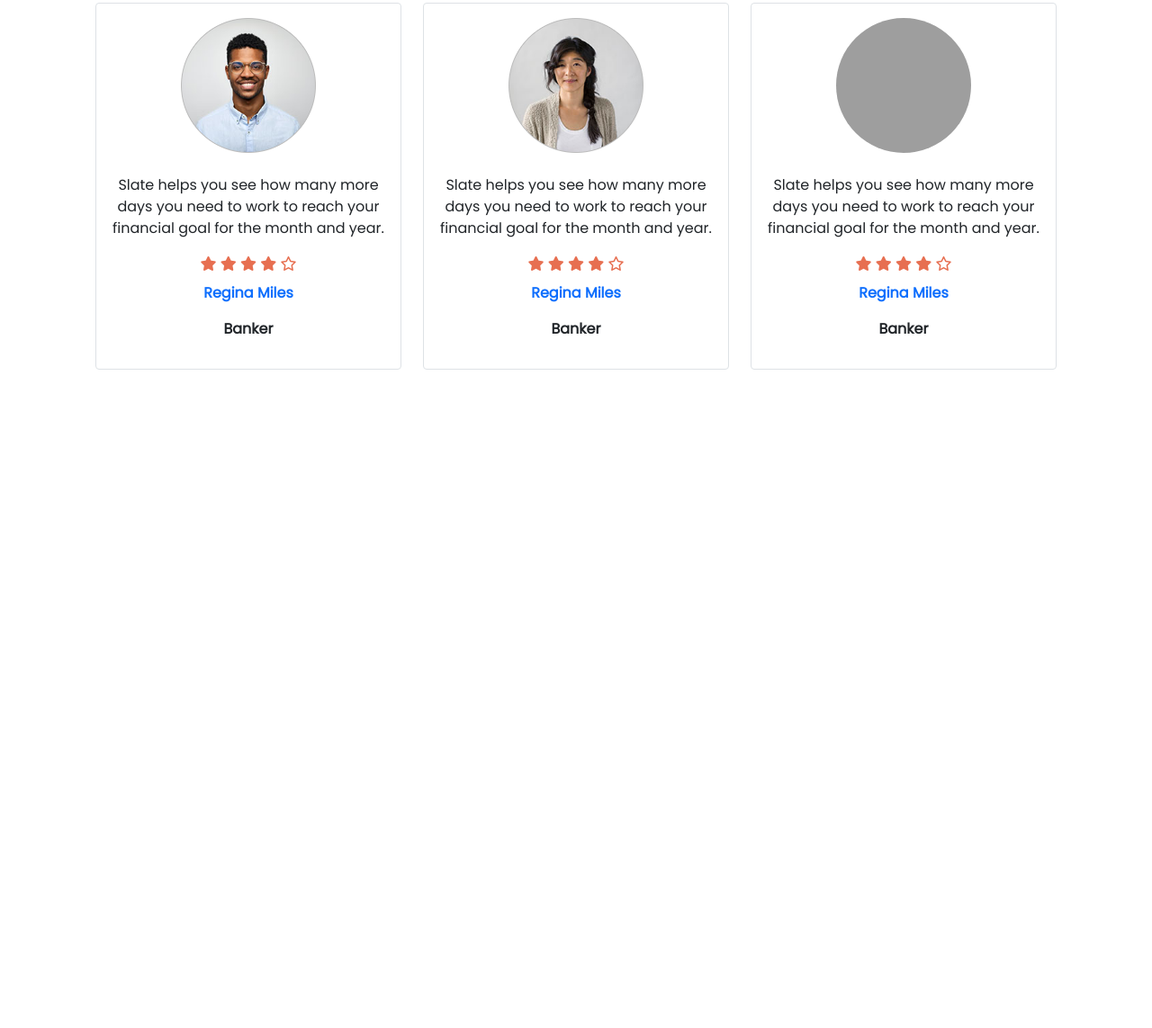
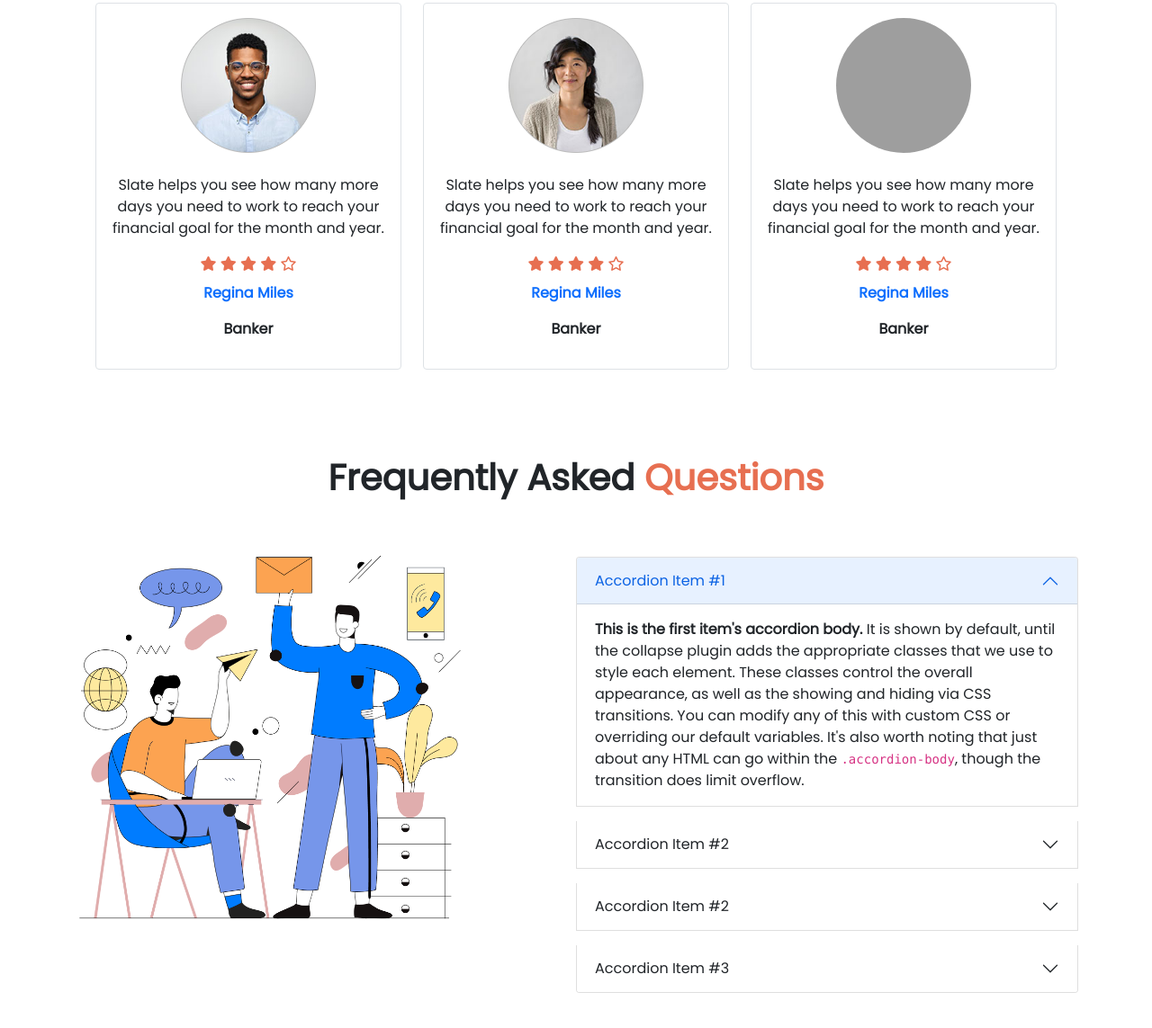
Before and after one commit to pixiem/honda-3, a plain HTML site: page index.html in a window 1280 px wide. Shown: the part 1895-3038 px from the top of the page at 90% size. Before the commit the page ends 2306 px from the top, so only its background shows below. Drawn offline with nearby package versions, Linux system fonts and the light colour scheme; grey boxes are pictures that could not be loaded.

Commit message:
frequently asked questioned answered

```diff
--- a/index.html
+++ b/index.html
@@ -50,6 +50,9 @@
         }
 
         .fa-star {
+            color: #E76F51;
+        }
+        #client-color{
             color: #E76F51;
         }
     </style>
@@ -183,7 +186,7 @@
         </section>
         <section class="pt-5">
             <div class="px-4">
-                <h1 class="text-center fw-bold my-5">Happy Clients says</h1>
+                <h1 class="text-center fw-bold my-5">Happy <span id="client-color"> Clients says</span> </h1>
                 <div class="row gx-4">
                     <div class="col mt-3">
                         <div class="p-3 border rounded-2 d-flex align-items-center flex-column  ">
@@ -251,6 +254,67 @@
                 </div>
             </div>
         </section>
+        <section class="pt-5">
+            <h1 class="text-center fw-bold my-5">Frequently Asked <span id="client-color">  Questions</span> </h1>
+            <div class=" d-flex my-5" >
+                <div class="w-50">
+                    <img src="images/faq.png" width="430px" height="430px" alt="">
+                </div>
+                <div class="w-50">
+                    <div class="accordion" id="accordionExample">
+                        <div class="accordion-item my-3 ">
+                          <h2 class="accordion-header border-1" id="headingOne">
+                            <button class="accordion-button" type="button" data-bs-toggle="collapse" data-bs-target="#collapseOne" aria-expanded="true" aria-controls="collapseOne">
+                              Accordion Item #1
+                            </button>
+                          </h2>
+                          <div id="collapseOne" class="accordion-collapse collapse show" aria-labelledby="headingOne" data-bs-parent="#accordionExample">
+                            <div class="accordion-body">
+                              <strong>This is the first item's accordion body.</strong> It is shown by default, until the collapse plugin adds the appropriate classes that we use to style each element. These classes control the overall appearance, as well as the showing and hiding via CSS transitions. You can modify any of this with custom CSS or overriding our default variables. It's also worth noting that just about any HTML can go within the <code>.accordion-body</code>, though the transition does limit overflow.
+                            </div>
+                          </div>
+                        </div>
+                        <div class="accordion-item my-3">
+                          <h2 class="accordion-header border-3" id="headingTwo">
+                            <button class="accordion-button collapsed" type="button" data-bs-toggle="collapse" data-bs-target="#collapseTwo" aria-expanded="false" aria-controls="collapseTwo">
+                              Accordion Item #2
+                            </button>
+                          </h2>
+                          <div id="collapseTwo" class="accordion-collapse collapse" aria-labelledby="headingTwo" data-bs-parent="#accordionExample">
+                            <div class="accordion-body">
+                              <strong>This is the second item's accordion body.</strong> It is hidden by default, until the collapse plugin adds the appropriate classes that we use to style each element. These classes control the overall appearance, as well as the showing and hiding via CSS transitions. You can modify any of this with custom CSS or overriding our default variables. It's also worth noting that just about any HTML can go within the <code>.accordion-body</code>, though the transition does limit overflow.
+                            </div>
+                          </div>
+                        </div>
+                        <div class="accordion-item my-3">
+                            <h2 class="accordion-header" id="headingTwo">
+                              <button class="accordion-button collapsed" type="button" data-bs-toggle="collapse" data-bs-target="#collapseTwo" aria-expanded="false" aria-controls="collapseTwo">
+                                Accordion Item #2
+                              </button>
+                            </h2>
+                            <div id="collapseTwo" class="accordion-collapse collapse" aria-labelledby="headingTwo" data-bs-parent="#accordionExample">
+                              <div class="accordion-body">
+                                <strong>This is the second item's accordion body.</strong> It is hidden by default, until the collapse plugin adds the appropriate classes that we use to style each element. These classes control the overall appearance, as well as the showing and hiding via CSS transitions. You can modify any of this with custom CSS or overriding our default variables. It's also worth noting that just about any HTML can go within the <code>.accordion-body</code>, though the transition does limit overflow.
+                              </div>
+                            </div>
+                          </div>
+                        <div class="accordion-item my-3 ">
+                          <h2 class="accordion-header" id="headingThree">
+                            <button class="accordion-button collapsed" type="button" data-bs-toggle="collapse" data-bs-target="#collapseThree" aria-expanded="false" aria-controls="collapseThree">
+                              Accordion Item #3
+                            </button>
+                          </h2>
+                          <div id="collapseThree" class="accordion-collapse collapse" aria-labelledby="headingThree" data-bs-parent="#accordionExample">
+                            <div class="accordion-body">
+                              <strong>This is the third item's accordion body.</strong> It is hidden by default, until the collapse plugin adds the appropriate classes that we use to style each element. These classes control the overall appearance, as well as the showing and hiding via CSS transitions. You can modify any of this with custom CSS or overriding our default variables. It's also worth noting that just about any HTML can go within the <code>.accordion-body</code>, though the transition does limit overflow.
+                            </div>
+                          </div>
+                        </div>
+                      </div>
+                </div>
+            </div>
+
+        </section>
     </main>
     <script src="https://cdn.jsdelivr.net/npm/bootstrap@5.0.2/dist/js/bootstrap.bundle.min.js"
         integrity="sha384-MrcW6ZMFYlzcLA8Nl+NtUVF0sA7MsXsP1UyJoMp4YLEuNSfAP+JcXn/tWtIaxVXM"
```
